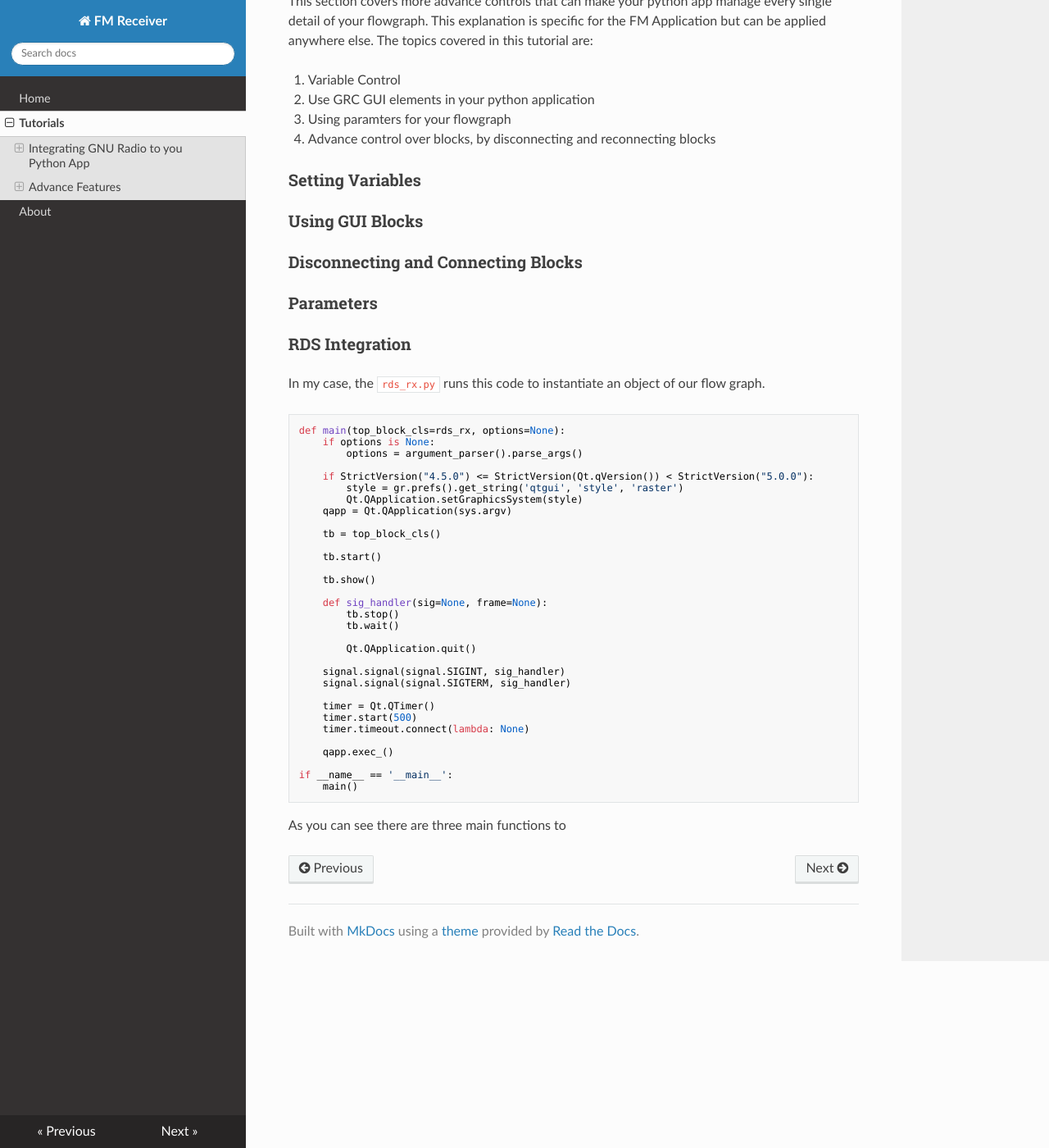
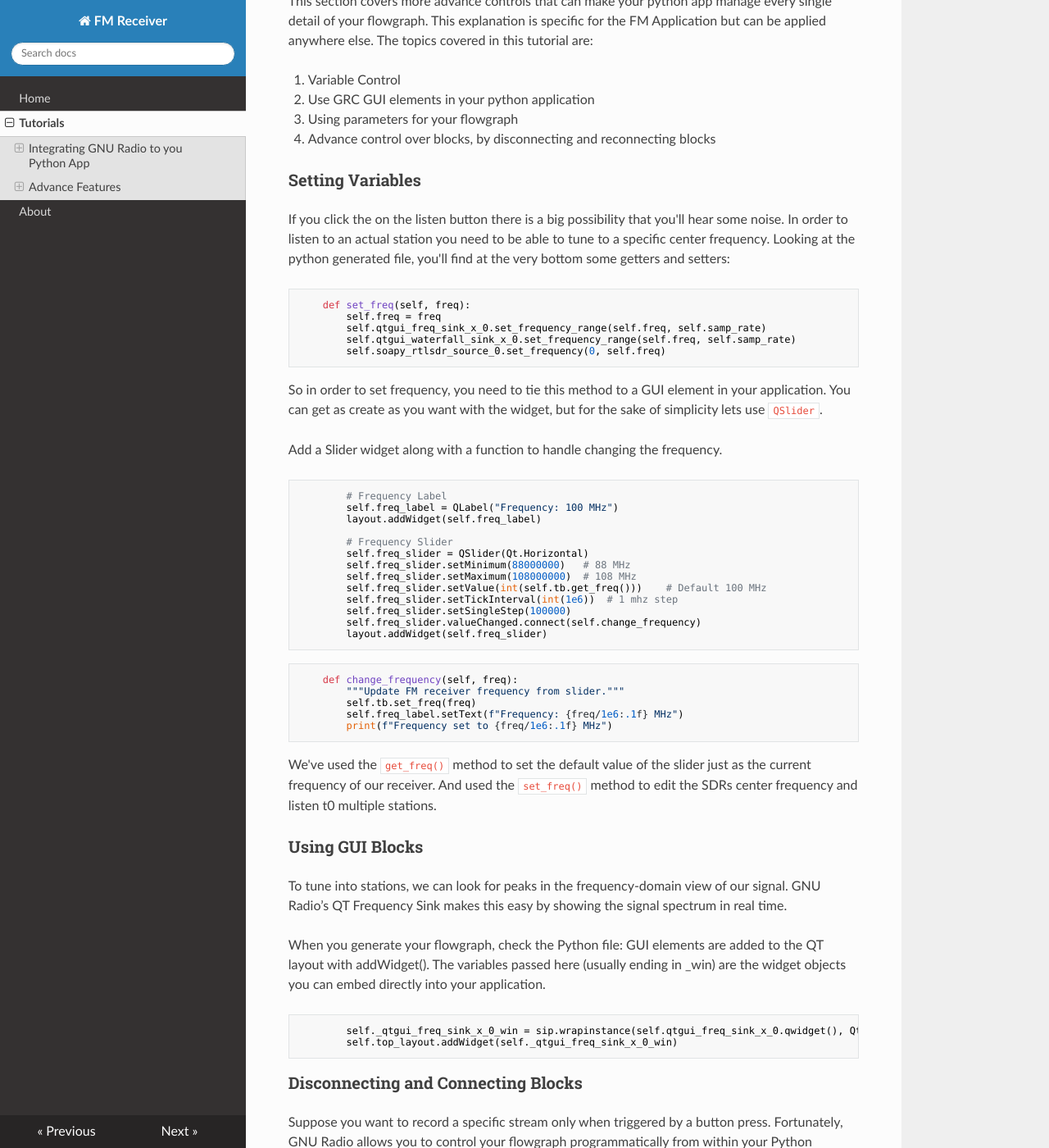
Before and after one commit to StudHamza/GNU-Radio-FM-App, an MkDocs documentation site: the page built from docs/tutorials.md, in a window 1280 px wide and 1400 px high, scrolled down 4451 px. Shown: the whole window at 82% size. Built offline with MkDocs 1.6.1, drawn with Linux system fonts in a browser that asks for light colours; nearby versions of some CDN libraries; some of the changed text lies outside the part shown.

Commit message:
-SDocumentation 1.2

````diff
--- a/docs/tutorials.md
+++ b/docs/tutorials.md
@@ -131,7 +131,7 @@
 import sys
 from PyQt5.QtWidgets import QApplication, QPushButton, QWidget, QVBoxLayout
 # First Import your flowgraph
-from yourdirectory.simple_fm import simple_fm
+from fm_receiver import fm_receiver
 
 class FM(QWidget):
     def __init__(self):
@@ -139,7 +139,8 @@
         self.setWindowTitle("PyQt5 Simple FM Example")
 
         # Instantiate FM Receiver App
-        self.tb = simple_fm()
+        self.tb = fm_receiver()
+        self.setMinimumSize(700, 500)
 
         # State variable
         self.listening = False
@@ -174,7 +175,6 @@
     window = FM()
     window.show()
     sys.exit(app.exec_())
-
 ```
 
 The first step is to import your flowgraph and instantiate it in the init of your application in order to control it from anywhere.
@@ -217,52 +217,147 @@
 
 1. Variable Control
 2. Use GRC GUI elements in your python application
-3. Using paramters for your flowgraph
+3. Using parameters for your flowgraph
 4. Advance control over blocks, by disconnecting and reconnecting blocks
 
 ### Setting Variables
 
+If you click the on the listen button there is a big possibility that you'll hear some noise. In order to listen to an actual station you need to be able to tune to a specific center frequency. Looking at the python generated file, you'll find at the very bottom some getters and setters:
+
+```python
+    def set_freq(self, freq):
+        self.freq = freq
+        self.qtgui_freq_sink_x_0.set_frequency_range(self.freq, self.samp_rate)
+        self.qtgui_waterfall_sink_x_0.set_frequency_range(self.freq, self.samp_rate)
+        self.soapy_rtlsdr_source_0.set_frequency(0, self.freq)
+```
+
+So in order to set frequency, you need to tie this method to a GUI element in your application. You can get as create as you want with the widget, but for the sake of simplicity lets use `QSlider`.
+
+Add a Slider widget along with a function to handle changing the frequency.
+```python
+        # Frequency Label
+        self.freq_label = QLabel("Frequency: 100 MHz")
+        layout.addWidget(self.freq_label)
+
+        # Frequency Slider
+        self.freq_slider = QSlider(Qt.Horizontal)
+        self.freq_slider.setMinimum(88000000)   # 88 MHz
+        self.freq_slider.setMaximum(108000000)  # 108 MHz
+        self.freq_slider.setValue(int(self.tb.get_freq()))    # Default 100 MHz
+        self.freq_slider.setTickInterval(int(1e6))  # 1 mhz step
+        self.freq_slider.setSingleStep(100000)
+        self.freq_slider.valueChanged.connect(self.change_frequency)
+        layout.addWidget(self.freq_slider)
+```
+
+```python
+    def change_frequency(self, freq):
+        """Update FM receiver frequency from slider."""
+        self.tb.set_freq(freq)
+        self.freq_label.setText(f"Frequency: {freq/1e6:.1f} MHz")
+        print(f"Frequency set to {freq/1e6:.1f} MHz")
+```
+
+We've used the `get_freq()` method to set the default value of the slider just as the current frequency of our receiver. And used the `set_freq()` method to edit the SDRs center frequency and listen t0 multiple stations.
+
+
 ### Using GUI Blocks
+To tune into stations, we can look for peaks in the frequency-domain view of our signal. GNU Radio’s QT Frequency Sink makes this easy by showing the signal spectrum in real time.
+
+When you generate your flowgraph, check the Python file: GUI elements are added to the QT layout with addWidget(). The variables passed here (usually ending in _win) are the widget objects you can embed directly into your application.
+
+```python
+        self._qtgui_freq_sink_x_0_win = sip.wrapinstance(self.qtgui_freq_sink_x_0.qwidget(), Qt.QWidget)
+        self.top_layout.addWidget(self._qtgui_freq_sink_x_0_win)
+```
 
 ### Disconnecting and Connecting Blocks
 
-### Parameters
+Suppose you want to record a specific stream only when triggered by a button press. Fortunately, GNU Radio allows you to control your flowgraph programmatically from within your Python application. This means you can dynamically connect and disconnect blocks as needed.
 
-### RDS Integration
-In my case, the `rds_rx.py` runs this code to instantiate an object of our flow graph.
+In this example, we’ll demonstrate how to connect an audio sink to an FM decoder when the recording action is triggered.
+
+You can approach this in two ways:
+
+1. Create the block directly in Python by checking the block’s constructor (from API refernce) and instantiating it in your code.
+
+2. (My Way) Add the block to your GNU Radio flowgraph in the Companion (GRC), then generate the Python code. By reviewing the generated code, you can see exactly how the block is constructed and how the connections are defined. This method makes it easier to understand the correct parameters and wiring before you replicate it programmatically.
+
+After Adding the block to the flowgraph, here is the python code for the wave file sink block:
 
 ```python
-def main(top_block_cls=rds_rx, options=None):
-    if options is None:
-        options = argument_parser().parse_args()
+from gnuradio import audio
+.
+.
+.
+        self.blocks_wavfile_sink_0 = blocks.wavfile_sink(
+            'filename',
+            1,
+            samp_rate,
+            blocks.FORMAT_WAV,
+            blocks.FORMAT_PCM_16,
+            False
+            )
+    ##################################################
+    # Connections
+    ##################################################
+        self.connect((self.analog_wfm_rcv_0, 0), (self.blocks_wavfile_sink_0, 0))
+```
+So lets get back to our application and create a button to trigger recording in a specific file.
 
-    if StrictVersion("4.5.0") <= StrictVersion(Qt.qVersion()) < StrictVersion("5.0.0"):
-        style = gr.prefs().get_string('qtgui', 'style', 'raster')
-        Qt.QApplication.setGraphicsSystem(style)
-    qapp = Qt.QApplication(sys.argv)
+The first step is to initialize the block:
 
-    tb = top_block_cls()
+```python
+from gnuradio import blocks
 
-    tb.start()
+# Initialize wavfile sink (but don't connect yet)
+self.recorder = blocks.wavfile_sink(
+    'recording.wav',        # Output file
+    1,                      # Number of channels
+    int(self.tb.samp_rate), # Match sample rate of your flowgraph
+    blocks.FORMAT_WAV,
+    blocks.FORMAT_PCM_16,
+    False
+)
+```
 
-    tb.show()
+Then add record button
 
-    def sig_handler(sig=None, frame=None):
-        tb.stop()
-        tb.wait()
+```python
+# Record button
+self.recording = False
+self.record_button = QPushButton("Start Recording")
+self.record_button.clicked.connect(self.toggle_recording)
+layout.addWidget(self.record_button)
+```
 
-        Qt.QApplication.quit()
+Finaly create a function to toggle recording and stopping:
 
-    signal.signal(signal.SIGINT, sig_handler)
-    signal.signal(signal.SIGTERM, sig_handler)
+```python
+def toggle_recording(self):
+    """Toggle audio recording by connecting/disconnecting wavfile_sink."""
+    self.recording = not self.recording
 
-    timer = Qt.QTimer()
-    timer.start(500)
-    timer.timeout.connect(lambda: None)
+    if self.recording:
+        self.record_button.setText("Stop Recording")
+        print("Recording started...")
 
-    qapp.exec_()
+        # Dynamically connect FM decoder to wavfile sink
+        self.tb.lock()  # Lock flowgraph before modifying
+        self.tb.connect((self.tb.analog_wfm_rcv_0, 0), (self.recorder, 0))
+        self.tb.unlock()
+    else:
+        self.record_button.setText("Start Recording")
+        print("Recording stopped.")
 
-if __name__ == '__main__':
-    main()
+        # Disconnect wavfile sink
+        self.tb.lock()
+        try:
+            self.tb.disconnect((self.tb.analog_wfm_rcv_0, 0), (self.recorder, 0))
+        except Exception as e:
+            print("Already disconnected:", e)
+        self.tb.unlock()
 ```
-As you can see there are three main functions to
+
+Important: The lock() / unlock() calls are necessary when modifying connections in a running GNU Radio flowgraph to avoid race conditions.
--- a/mkdocs.yml
+++ b/mkdocs.yml
@@ -3,4 +3,10 @@
   - Home: index.md
   - Tutorials: tutorials.md
   - About: about.md
+  # - Installation: installation.md
+  # - Getting Started: getting-started.md
+  # - Functions:
+  #     - Overview: functions/index.md
+  # - Troubleshooting: troubleshooting.md
+  # - FAQ: faq.md
 theme: readthedocs
````
Also changed, not shown: src/fm_receiver/gui/README.md (+504 -0 lines), docs/functions/index.md (added), docs/troubleshooting.md (added).
